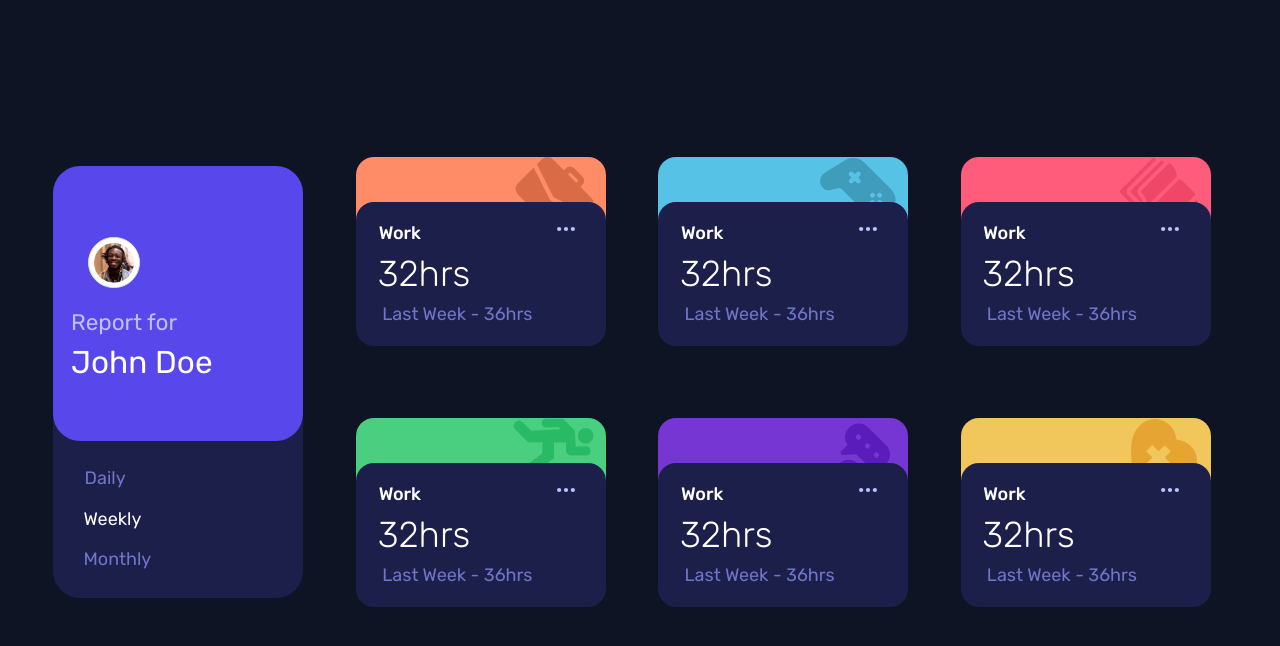
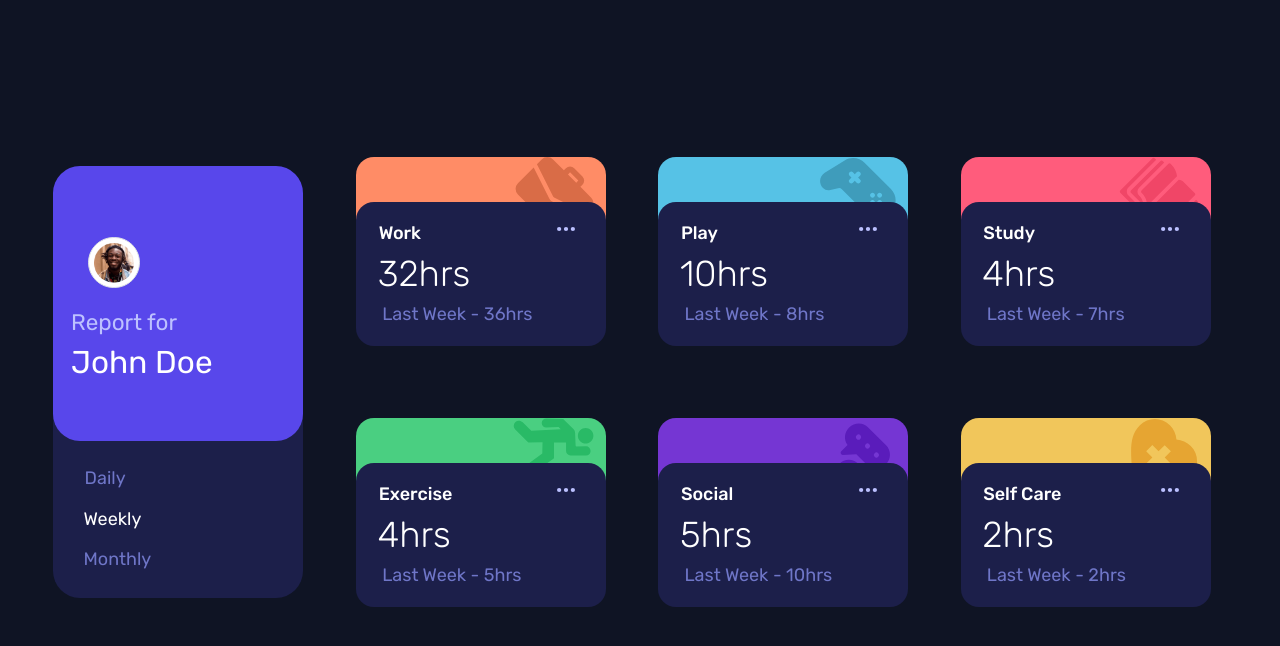
Before and after one commit to AzJRC/web_dashboard, a website built with Parcel: page src/index.html in a window 1280 px wide. Built offline with nearby package versions, Linux system fonts and the light colour scheme.

Commit message:
minor change

```diff
--- a/src/index.html
+++ b/src/index.html
@@ -68,15 +68,15 @@
         <img src="./images/icon-play.svg" class="card-bg-icon" alt="card icon">
         <div class="inner-card bg-neutral-dark-blue">
           <div class="card-header d-flex flex-row">
-            <p class="card-title d-flex mx-1">Work</p>
+            <p class="card-title d-flex mx-1">Play</p>
             <button class="btn card-btn d-flex">
               <img src="./images/icon-ellipsis.svg" alt="elipsis icon" style="width: 1rem;">
             </button>
           </div>
           <div class="card-content d-flex">
-            <p class="card-time m-0 p-0">32hrs</p>
+            <p class="card-time m-0 p-0">10hrs</p>
             <p class="card-extra-info m-0 p-0">
-              <span class="last-time mx-1">Last Week</span> - <span class="hours mx-1">36hrs</span>
+              <span class="last-time mx-1">Last Week</span> - <span class="hours mx-1">8hrs</span>
             </p>
           </div>
         </div>
@@ -87,15 +87,15 @@
         <img src="./images/icon-study.svg" class="card-bg-icon" alt="card icon">
         <div class="inner-card bg-neutral-dark-blue">
           <div class="card-header d-flex flex-row">
-            <p class="card-title d-flex mx-1">Work</p>
+            <p class="card-title d-flex mx-1">Study</p>
             <button class="btn card-btn d-flex">
               <img src="./images/icon-ellipsis.svg" alt="elipsis icon" style="width: 1rem;">
             </button>
           </div>
           <div class="card-content d-flex">
-            <p class="card-time m-0 p-0">32hrs</p>
+            <p class="card-time m-0 p-0">4hrs</p>
             <p class="card-extra-info m-0 p-0">
-              <span class="last-time mx-1">Last Week</span> - <span class="hours mx-1">36hrs</span>
+              <span class="last-time mx-1">Last Week</span> - <span class="hours mx-1">7hrs</span>
             </p>
           </div>
         </div>
@@ -106,15 +106,15 @@
         <img src="./images/icon-exercise.svg" class="card-bg-icon" alt="card icon">
         <div class="inner-card bg-neutral-dark-blue">
           <div class="card-header d-flex flex-row">
-            <p class="card-title d-flex mx-1">Work</p>
+            <p class="card-title d-flex mx-1">Exercise</p>
             <button class="btn card-btn d-flex">
               <img src="./images/icon-ellipsis.svg" alt="elipsis icon" style="width: 1rem;">
             </button>
           </div>
           <div class="card-content d-flex">
-            <p class="card-time m-0 p-0">32hrs</p>
+            <p class="card-time m-0 p-0">4hrs</p>
             <p class="card-extra-info m-0 p-0">
-              <span class="last-time mx-1">Last Week</span> - <span class="hours mx-1">36hrs</span>
+              <span class="last-time mx-1">Last Week</span> - <span class="hours mx-1">5hrs</span>
             </p>
           </div>
         </div>
@@ -125,15 +125,15 @@
         <img src="./images/icon-social.svg" class="card-bg-icon" alt="card icon">
         <div class="inner-card bg-neutral-dark-blue">
           <div class="card-header d-flex flex-row">
-            <p class="card-title d-flex mx-1">Work</p>
+            <p class="card-title d-flex mx-1">Social</p>
             <button class="btn card-btn d-flex">
               <img src="./images/icon-ellipsis.svg" alt="elipsis icon" style="width: 1rem;">
             </button>
           </div>
           <div class="card-content d-flex">
-            <p class="card-time m-0 p-0">32hrs</p>
+            <p class="card-time m-0 p-0">5hrs</p>
             <p class="card-extra-info m-0 p-0">
-              <span class="last-time mx-1">Last Week</span> - <span class="hours mx-1">36hrs</span>
+              <span class="last-time mx-1">Last Week</span> - <span class="hours mx-1">10hrs</span>
             </p>
           </div>
         </div>
@@ -144,15 +144,15 @@
         <img src="./images/icon-self-care.svg" class="card-bg-icon" alt="card icon">
         <div class="inner-card bg-neutral-dark-blue">
           <div class="card-header d-flex flex-row">
-            <p class="card-title d-flex mx-1">Work</p>
+            <p class="card-title d-flex mx-1">Self Care</p>
             <button class="btn card-btn d-flex">
               <img src="./images/icon-ellipsis.svg" alt="elipsis icon" style="width: 1rem;">
             </button>
           </div>
           <div class="card-content d-flex">
-            <p class="card-time m-0 p-0">32hrs</p>
+            <p class="card-time m-0 p-0">2hrs</p>
             <p class="card-extra-info m-0 p-0">
-              <span class="last-time mx-1">Last Week</span> - <span class="hours mx-1">36hrs</span>
+              <span class="last-time mx-1">Last Week</span> - <span class="hours mx-1">2hrs</span>
             </p>
           </div>
         </div>
```
Also changed, not shown: README.md, screenshoots/screenshoot-desktop-3.png (added), screenshoots/screenshoot-mobile-3.png (added).
